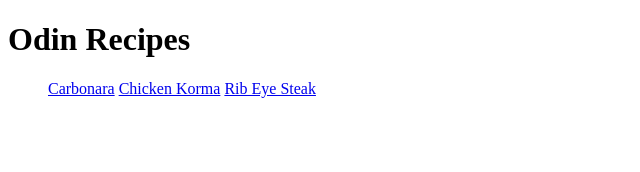
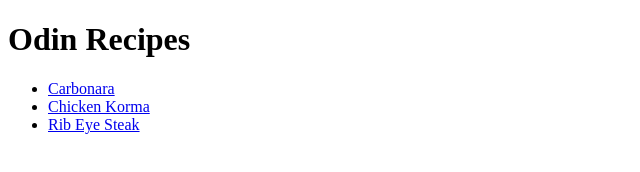
Before and after one commit to garethhines/odin-recipes, a plain HTML site: page index.html in a window 1280 px wide. Shown: the whole page, without its empty margins (0-640 px from the left). Drawn offline with Linux system fonts and the light colour scheme.

Commit message:
Add li element to recipe list on index
Fixed omitted <li> tags from recipe list on the index page which
was causing links to display inline and not as intended

```diff
--- a/index.html
+++ b/index.html
@@ -6,9 +6,9 @@
     <body>
         <h1>Odin Recipes</h1>
         <ul>
-            <a href="recipes/carbonara.html">Carbonara</a>
-            <a href="recipes/chicken_korma.html">Chicken Korma</a>
-            <a href="recipes/rib_eye_steak.html">Rib Eye Steak</a>
+            <li><a href="recipes/carbonara.html">Carbonara</a></li>
+            <li><a href="recipes/chicken_korma.html">Chicken Korma</a></li>
+            <li><a href="recipes/rib_eye_steak.html">Rib Eye Steak</a></li>
         </ul>
     </body>
 </html>
```
